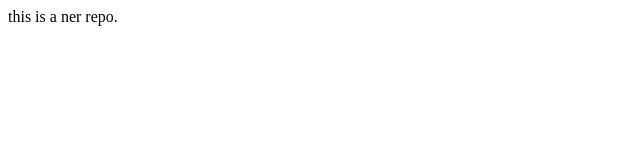
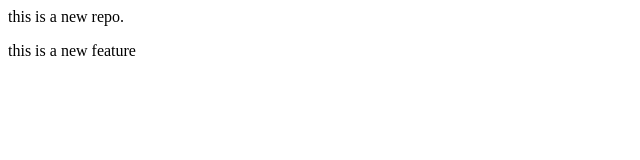
Before and after one commit to punit111111/New_repo, a plain HTML site: page index.html in a window 1280 px wide. Shown: the whole page, without its empty margins (0-640 px from the left). Drawn offline with Linux system fonts and the light colour scheme.

Commit message:
add a new feature

```diff
--- a/index.html
+++ b/index.html
@@ -1 +1,2 @@
-<p>this is a ner repo.</p>
+<p>this is a new repo.</p>
+<p>this is a new feature</p>
```
